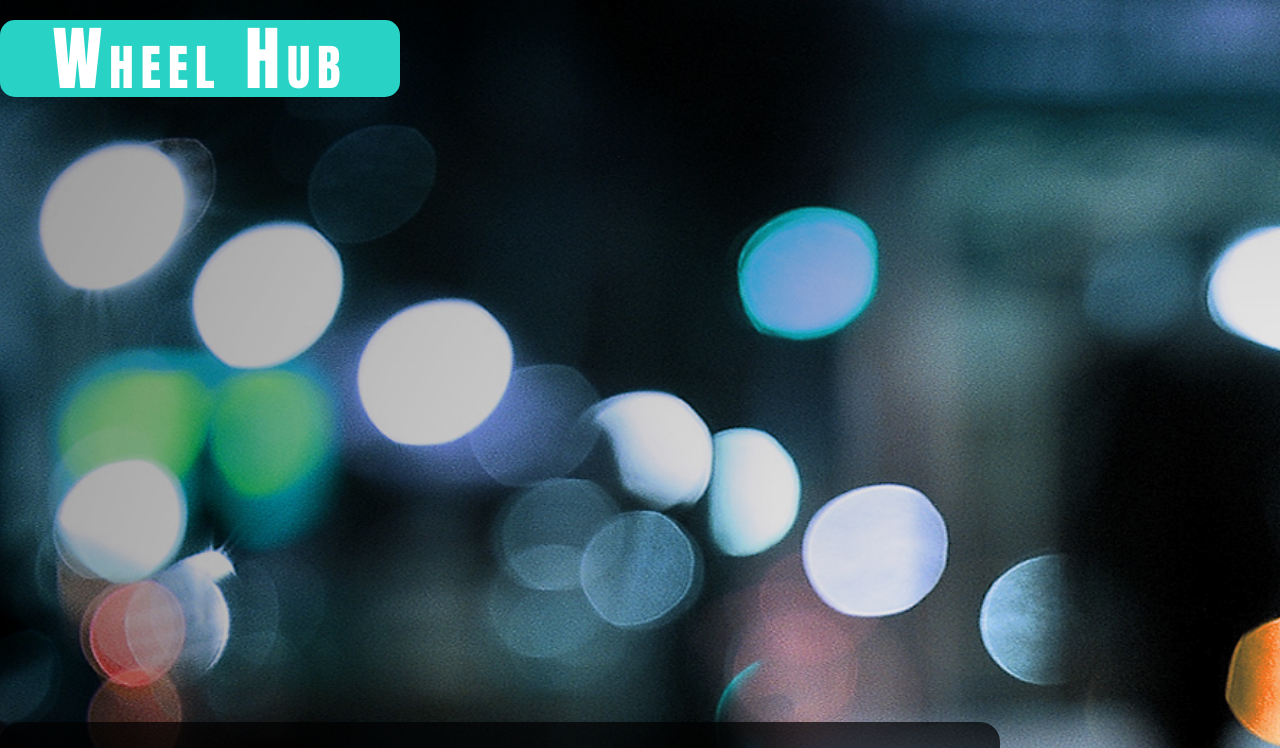
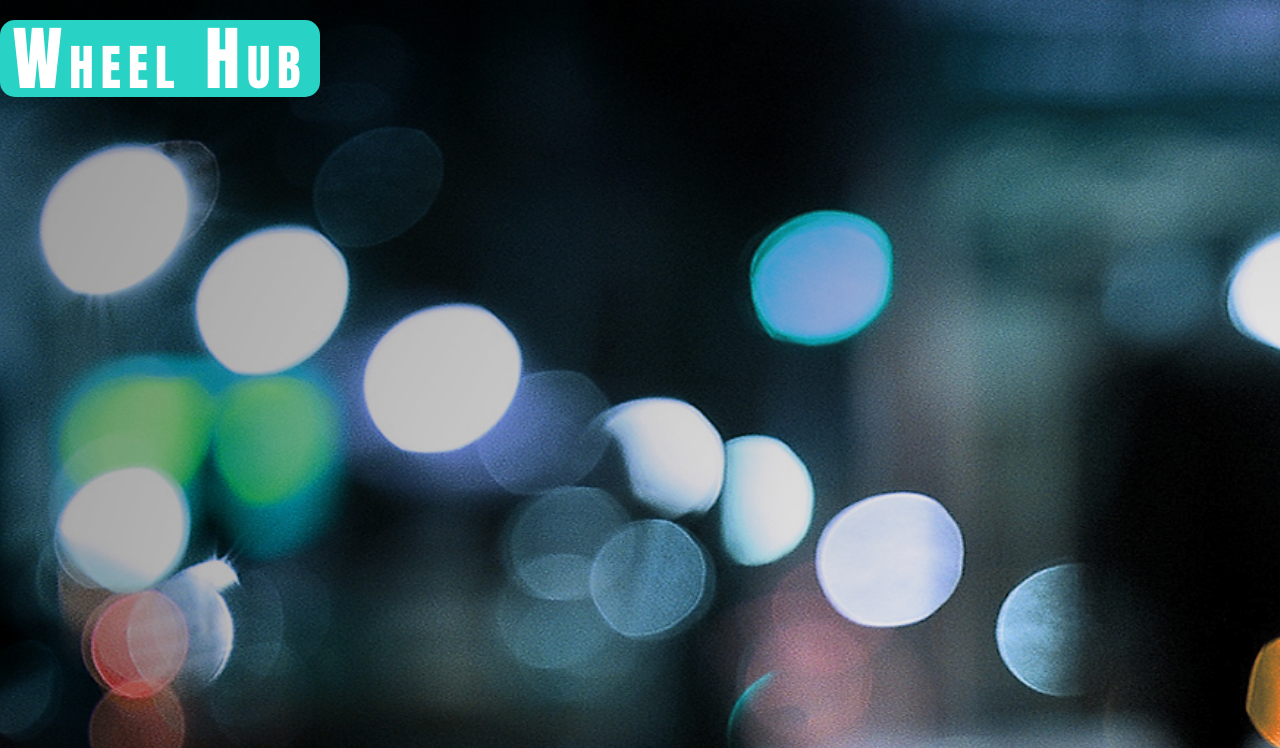
Before and after one commit to calvinkw1/Project-1-Bike_Router, a plain HTML site: page index.html in a window 1280 px wide. Shown: the top 748 px of the page. Drawn offline with nearby package versions, Linux system fonts and the light colour scheme; some packages are replaced by stand-ins of ours.

Commit message:
final styling changes

```diff
--- a/main.css
+++ b/main.css
@@ -5,7 +5,7 @@
 	text-align: center;
 	color: white;
 	font-size: 5em;
-	width: 400px;
+	width: 25%;
 	height: auto;
 	background-color: #28d3c5;
 	display: block;
@@ -16,7 +16,7 @@
 	font-family: Impact;
 	font-variant: small-caps;
 	padding-left: 10px;
-	width: 580px;
+	width: 35%;
 	margin: 0 auto;
 	margin-top: 50px;
 	visibility: hidden;
@@ -99,6 +99,8 @@ body {
 	background-image: url(city-bike.jpg);
 	background-size: cover;
 	background-repeat: no-repeat;
+	height: auto;
+	width: auto;
 }
 
 .getStarted {
```
